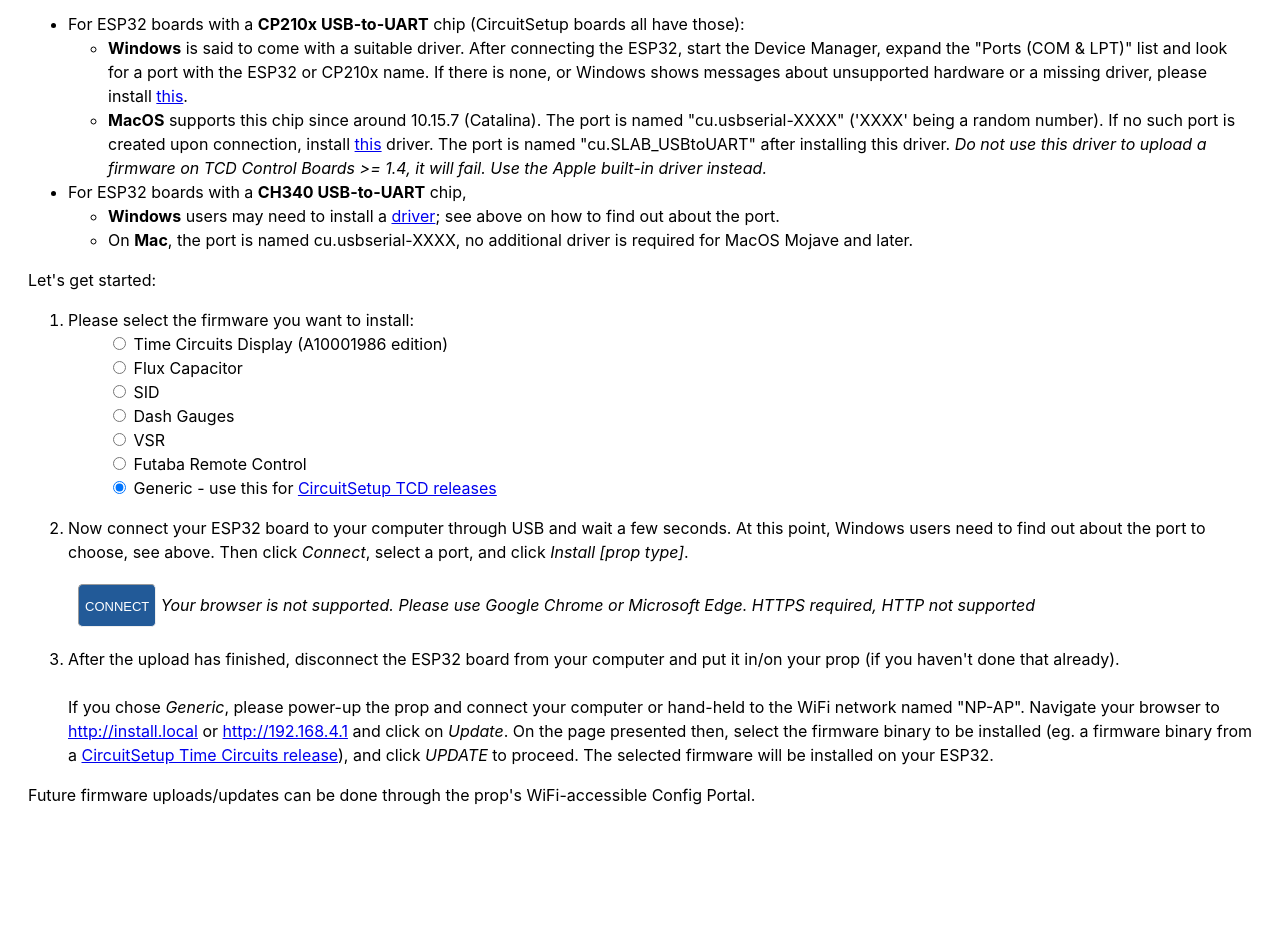
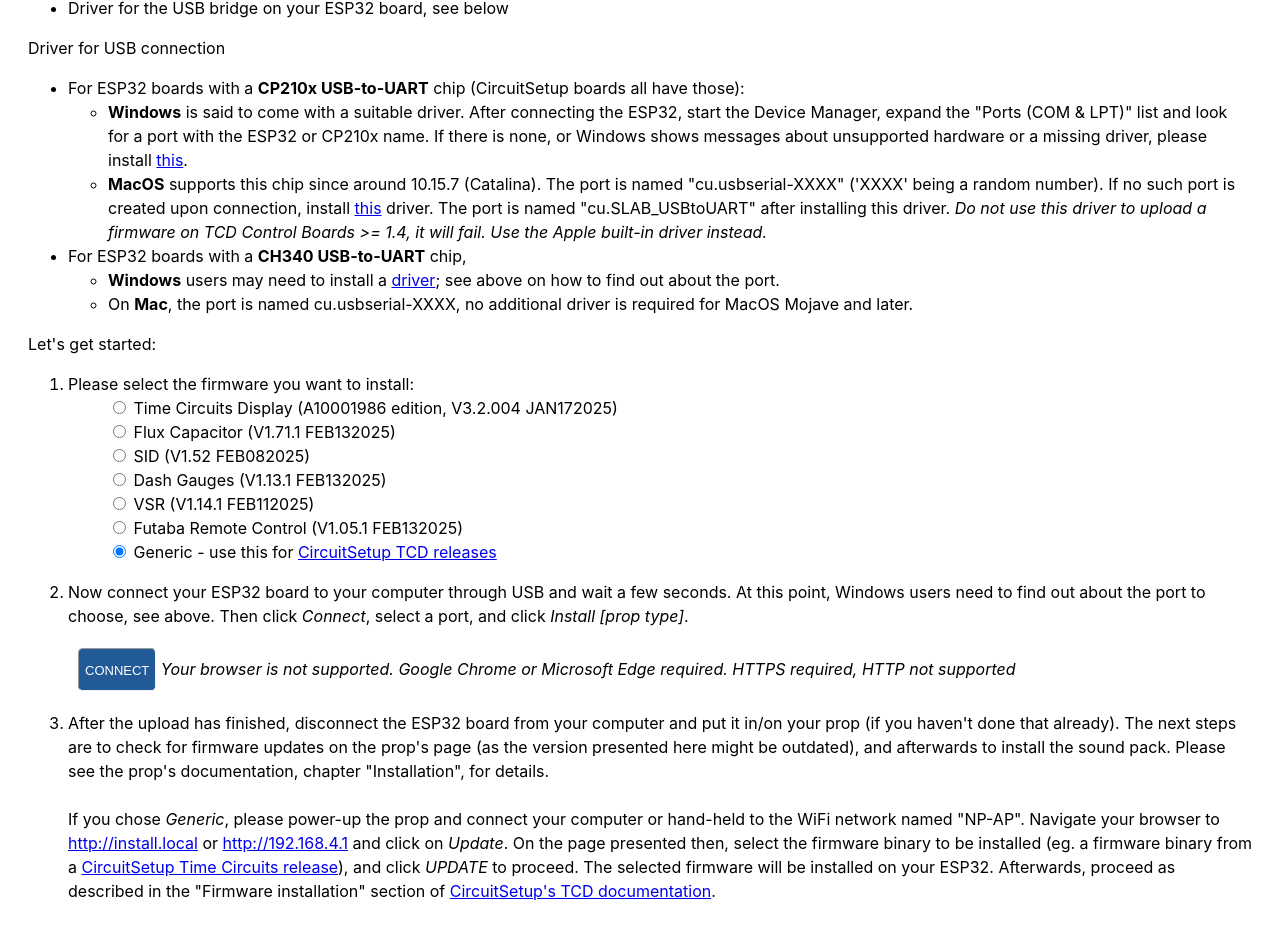
Before and after one commit to realA10001986/DTMPropInstaller, a plain HTML site: page index.html in a window 1280 px wide. Shown: the part 603-1542 px from the top of the page. Before the commit the page ends 1454 px from the top, so only its background shows below. Drawn offline with Linux system fonts and the light colour scheme; a script that the page names is missing.

Commit message:
Add files via upload

```diff
--- a/index.html
+++ b/index.html
@@ -30,6 +30,8 @@ body{font-family:-apple-system,BlinkMacSystemFont,system-ui,'Segoe UI',Roboto,'H
 
 <p>This page is intended to ease initial firmware installation on fresh ESP32 boards for use in <a href="https://circuitsetup.us" target=_blank>CircuitSetup</a>/A10001986-designed DTM props such as <a href="https://tcd.out-a-ti.me">Time Circuits Display</a>, <a href="https://fc.out-a-ti.me">Flux Capacitor</a>, <a href="https://sid.out-a-ti.me">SID</a>, <a href="https://dg.out-a-ti.me">Dash Gauges</a>, <a href="https://vsr.out-a-ti.me">VSR</a> or <a href="https://remote.out-a-ti.me">Futaba Remote Control</a> kit. The installation works without installing any software apart from a USB driver. You don't have to deal with source code, compilers, libraries and the likes.</p>
 
+<p>Note that the procedure described on this page only has to be done once, on fresh, uninitialized ESP32 boards. Later firmware updates can be done through the firmware's WiFi-accessible Config Portal and over-the-air.</p>
+
 <p>Requirements:</p>
 <ul>
 <li>NodeMCU ESP32 board (or TCD Control Board >= 1.4)</li>
@@ -49,12 +51,12 @@ body{font-family:-apple-system,BlinkMacSystemFont,system-ui,'Segoe UI',Roboto,'H
 <ol>
 <li style="margin-bottom:1em">Please select the firmware you want to install:
 	<ul style="list-style: none;">
-	<li><label><input type="radio" name="type" value="-tcd"> Time Circuits Display (A10001986 edition)</label></li>
-	<li><label><input type="radio" name="type" value="-fc"> Flux Capacitor</label></li>
-	<li><label><input type="radio" name="type" value="-sid"> SID</label></li>
-	<li><label><input type="radio" name="type" value="-dg"> Dash Gauges</label></li>
-	<li><label><input type="radio" name="type" value="-vsr"> VSR</label></li>
-	<li><label><input type="radio" name="type" value="-remote"> Futaba Remote Control</label></li>
+	<li><label><input type="radio" name="type" value="-tcd"> Time Circuits Display (A10001986 edition, V3.2.004 JAN172025)</label></li>
+	<li><label><input type="radio" name="type" value="-fc"> Flux Capacitor (V1.71.1 FEB132025)</label></li>
+	<li><label><input type="radio" name="type" value="-sid"> SID (V1.52 FEB082025)</label></li>
+	<li><label><input type="radio" name="type" value="-dg"> Dash Gauges (V1.13.1 FEB132025)</label></li>
+	<li><label><input type="radio" name="type" value="-vsr"> VSR (V1.14.1 FEB112025)</label></li>
+	<li><label><input type="radio" name="type" value="-remote"> Futaba Remote Control (V1.05.1 FEB132025)</label></li>
 	<li><label><input type="radio" name="type" value="" checked="checked"> Generic - use this for <a href="https://github.com/CircuitSetup/Time-Circuits-Display/releases" target=_blank>CircuitSetup TCD releases</a></label></li>
 	</ul>
 </li>
@@ -62,15 +64,13 @@ body{font-family:-apple-system,BlinkMacSystemFont,system-ui,'Segoe UI',Roboto,'H
 <div style="margin-left:auto;margin-right:auto;padding:10px;">
 <esp-web-install-button manifest="https://reala10001986.github.io/DTMPropInstaller/manifest.json">
   <button slot="activate" class="button">Connect</button>
-  <span slot="unsupported"><i>Your browser is not supported. Please use Google Chrome or Microsoft Edge.</i></span>
+  <span slot="unsupported"><i>Your browser is not supported. Google Chrome or Microsoft Edge required.</i></span>
   <span slot="not-allowed"><i>HTTPS required, HTTP not supported</i></span>
 </esp-web-install-button>
 
 </li>
-<li>After the upload has finished, disconnect the ESP32 board from your computer and put it in/on your prop (if you haven't done that already).<br><br>If you chose <i>Generic</i>, please power-up the prop and connect your computer or hand-held to the WiFi network named "NP-AP". Navigate your browser to <a href="http://install.local">http://install.local</a> or <a href="http://192.168.4.1">http://192.168.4.1</a> and click on <i>Update</i>. On the page presented then, select the firmware binary to be installed (eg. a firmware binary from a <a href="https://github.com/CircuitSetup/Time-Circuits-Display/releases" target=_blank>CircuitSetup Time Circuits release</a>), and click <i>UPDATE</i> to proceed. The selected firmware will be installed on your ESP32.</li>
+<li>After the upload has finished, disconnect the ESP32 board from your computer and put it in/on your prop (if you haven't done that already). The next steps are to check for firmware updates on the prop's page (as the version presented here might be outdated), and afterwards to install the sound pack. Please see the prop's documentation, chapter "Installation", for details.<br><br>If you chose <i>Generic</i>, please power-up the prop and connect your computer or hand-held to the WiFi network named "NP-AP". Navigate your browser to <a href="http://install.local">http://install.local</a> or <a href="http://192.168.4.1">http://192.168.4.1</a> and click on <i>Update</i>. On the page presented then, select the firmware binary to be installed (eg. a firmware binary from a <a href="https://github.com/CircuitSetup/Time-Circuits-Display/releases" target=_blank>CircuitSetup Time Circuits release</a>), and click <i>UPDATE</i> to proceed. The selected firmware will be installed on your ESP32. Afterwards, proceed as described in the "Firmware installation" section of <a href="https://github.com/CircuitSetup/Time-Circuits-Display/?tab=readme-ov-file#firmware-installation">CircuitSetup's TCD documentation</a>.</li>
 </ol>
-
-<p>Future firmware uploads/updates can be done through the prop's WiFi-accessible Config Portal.</p>
 
 <script>
       document.querySelectorAll('input[name="type"]').forEach(radio =>
```
